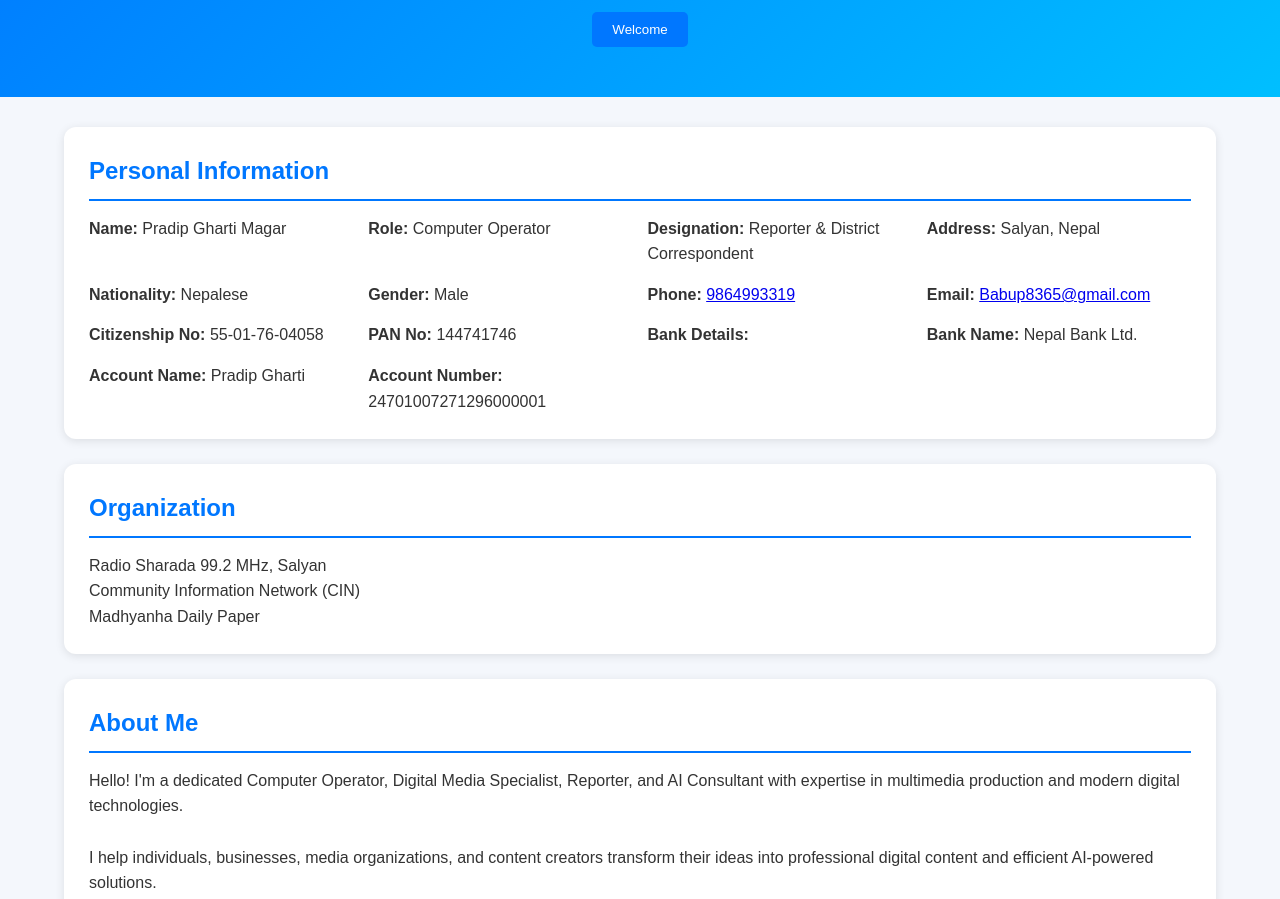
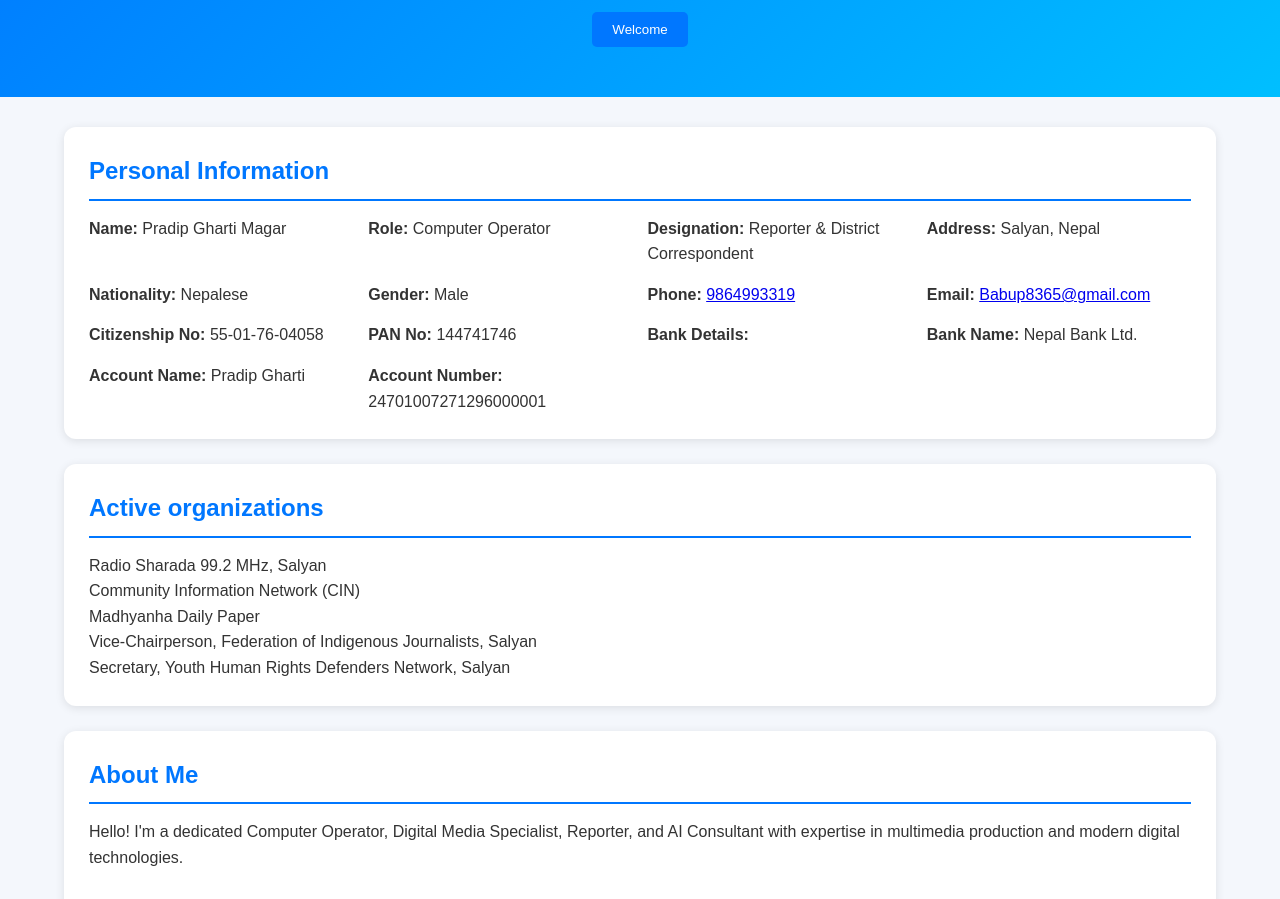
Before and after one commit to babup8365-netizen/Pradip-Gharti-Magar, a plain HTML site: page index.html in a window 1280 px wide. Shown: the part 198-1097 px from the top of the page. Drawn offline with Linux system fonts and the light colour scheme.

Commit message:
Update index.html

```diff
--- a/index.html
+++ b/index.html
@@ -153,12 +153,14 @@ footer{
     </section>
 
     <section class="section">
-        <h2>Organization</h2>
+        <h2>Active organizations</h2>
         <p>
-            Radio Sharada 99.2 MHz, Salyan<br>
-            Community Information Network (CIN)<br>
-            Madhyanha Daily Paper
-        </p>
+    Radio Sharada 99.2 MHz, Salyan<br>
+    Community Information Network (CIN)<br>
+    Madhyanha Daily Paper<br>
+    Vice-Chairperson, Federation of Indigenous Journalists, Salyan<br>
+    Secretary, Youth Human Rights Defenders Network, Salyan
+</p>
     </section>
 
     <section class="section">
```
